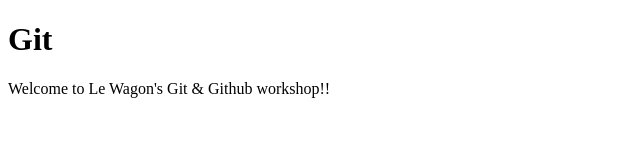
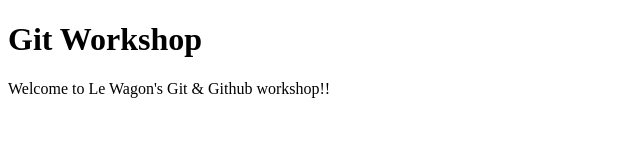
Before and after one commit to luislourencomp/project-git, a plain HTML site: page index.html in a window 1280 px wide. Shown: the whole page, without its empty margins (0-640 px from the left). Drawn offline with Linux system fonts and the light colour scheme.

Commit message:
Changed home page

```diff
--- a/index.html
+++ b/index.html
@@ -6,7 +6,7 @@
     <title>Document</title>
 </head>
 <body>
-    <h1>Git</h1>
+    <h1>Git Workshop</h1>
     <p>Welcome to Le Wagon's Git & Github workshop!!</p>
 </body>
 </html>
```
